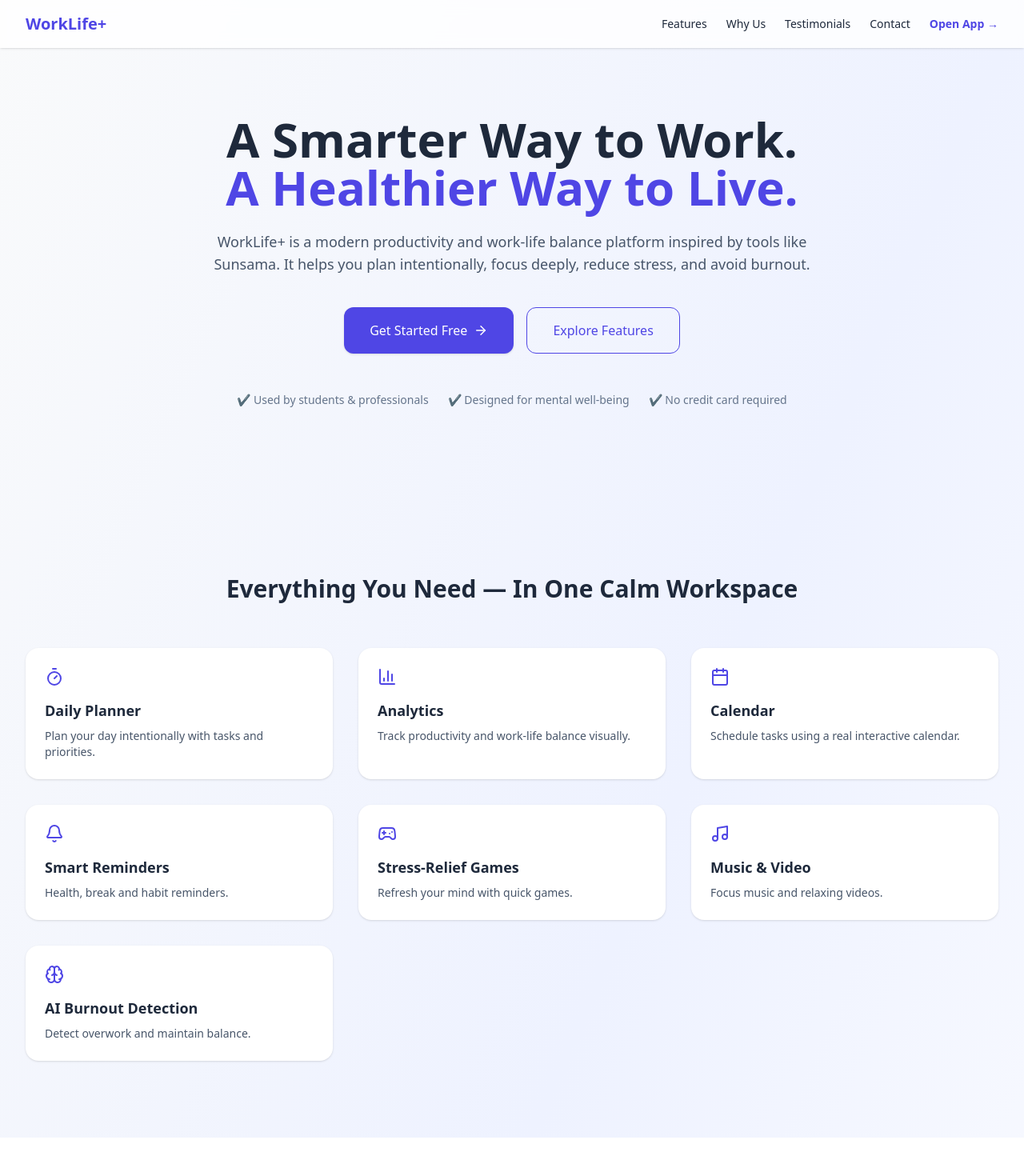
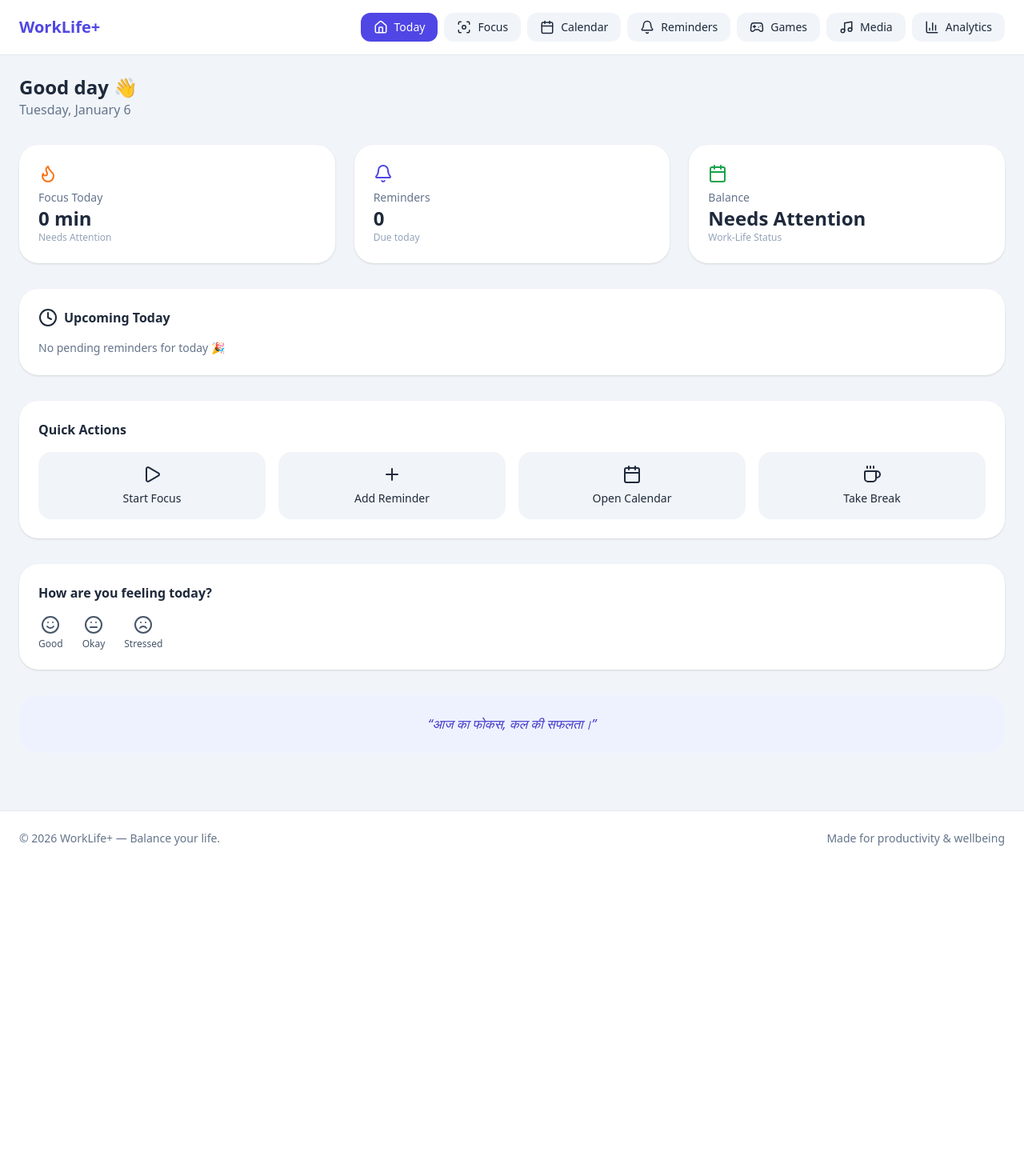
Before and after one commit to adarsh232805/worklife-balance-app_final, a Next.js app: page / in a window 1280 px wide. Shown: the top 1470 px of the page at 80% size. After the commit the page ends 1082 px from the top, so only its background shows below. Built offline with nearby package versions, Linux system fonts and the light colour scheme.

Commit message:
Move app to root page, remove nested app directory

```diff
--- a/app/app/page.tsx
+++ /dev/null
@@ -1,89 +0,0 @@
-"use client";
-
-import { useState } from "react";
-import {
-  Home,
-  Focus,
-  Calendar,
-  Bell,
-  Gamepad2,
-  Music,
-  BarChart3,
-} from "lucide-react";
-
-/* IMPORT ALL SECTIONS */
-import TodayView from "@/components/TodayView";
-import FocusTab from "@/components/FocusTab";
-import CalendarTab from "@/components/CalendarTab";
-import RemindersTab from "@/components/RemindersTab";
-import GamesTab from "@/components/GamesTab";
-import MediaTab from "@/components/MediaTab";
-import AnalyticsTab from "@/components/AnalyticsTab";
-
-/* ================= TABS CONFIG ================= */
-
-const TABS = [
-  { id: "today", label: "Today", icon: <Home size={18} /> },
-  { id: "focus", label: "Focus", icon: <Focus size={18} /> },
-  { id: "calendar", label: "Calendar", icon: <Calendar size={18} /> },
-  { id: "reminders", label: "Reminders", icon: <Bell size={18} /> },
-  { id: "games", label: "Games", icon: <Gamepad2 size={18} /> },
-  { id: "media", label: "Media", icon: <Music size={18} /> },
-  { id: "analytics", label: "Analytics", icon: <BarChart3 size={18} /> },
-];
-
-/* ================= PAGE ================= */
-
-export default function AppPage() {
-  const [activeTab, setActiveTab] = useState("today");
-
-  return (
-    <div className="min-h-screen bg-slate-100">
-
-      {/* TOP NAVBAR */}
-      <header className="sticky top-0 z-40 bg-white border-b">
-        <div className="max-w-7xl mx-auto px-6 py-4 flex items-center justify-between">
-          <h1 className="text-xl font-bold text-indigo-600">
-            WorkLife+
-          </h1>
-
-          <nav className="flex gap-2">
-            {TABS.map((tab) => (
-              <button
-                key={tab.id}
-                onClick={() => setActiveTab(tab.id)}
-                className={`flex items-center gap-2 px-4 py-2 rounded-xl text-sm font-medium transition ${
-                  activeTab === tab.id
-                    ? "bg-indigo-600 text-white"
-                    : "bg-slate-100 hover:bg-slate-200"
-                }`}
-              >
-                {tab.icon}
-                {tab.label}
-              </button>
-            ))}
-          </nav>
-        </div>
-      </header>
-
-      {/* MAIN CONTENT */}
-      <main className="max-w-7xl mx-auto p-6 space-y-6">
-        {activeTab === "today" && <TodayView />}
-        {activeTab === "focus" && <FocusTab />}
-        {activeTab === "calendar" && <CalendarTab />}
-        {activeTab === "reminders" && <RemindersTab />}
-        {activeTab === "games" && <GamesTab />}
-        {activeTab === "media" && <MediaTab />}
-        {activeTab === "analytics" && <AnalyticsTab />}
-      </main>
-
-      {/* FOOTER */}
-      <footer className="mt-12 bg-white border-t">
-        <div className="max-w-7xl mx-auto px-6 py-6 text-sm text-slate-500 flex justify-between">
-          <p>© {new Date().getFullYear()} WorkLife+ — Balance your life.</p>
-          <p>Made for productivity & wellbeing</p>
-        </div>
-      </footer>
-    </div>
-  );
-}
--- a/app/page.tsx
+++ b/app/page.tsx
@@ -1,183 +1,89 @@
 "use client";
 
+import { useState } from "react";
 import {
-  ArrowRight,
+  Home,
+  Focus,
   Calendar,
-  BarChart3,
-  Timer,
   Bell,
   Gamepad2,
   Music,
-  Brain,
-  Mail,
-  Phone,
-  MapPin,
-  Star,
+  BarChart3,
 } from "lucide-react";
 
-export default function LandingPage() {
+/* IMPORT ALL SECTIONS */
+import TodayView from "@/components/TodayView";
+import FocusTab from "@/components/FocusTab";
+import CalendarTab from "@/components/CalendarTab";
+import RemindersTab from "@/components/RemindersTab";
+import GamesTab from "@/components/GamesTab";
+import MediaTab from "@/components/MediaTab";
+import AnalyticsTab from "@/components/AnalyticsTab";
+
+/* ================= TABS CONFIG ================= */
+
+const TABS = [
+  { id: "today", label: "Today", icon: <Home size={18} /> },
+  { id: "focus", label: "Focus", icon: <Focus size={18} /> },
+  { id: "calendar", label: "Calendar", icon: <Calendar size={18} /> },
+  { id: "reminders", label: "Reminders", icon: <Bell size={18} /> },
+  { id: "games", label: "Games", icon: <Gamepad2 size={18} /> },
+  { id: "media", label: "Media", icon: <Music size={18} /> },
+  { id: "analytics", label: "Analytics", icon: <BarChart3 size={18} /> },
+];
+
+/* ================= PAGE ================= */
+
+export default function AppPage() {
+  const [activeTab, setActiveTab] = useState("today");
+
   return (
-    <main className="min-h-screen scroll-smooth bg-gradient-to-br from-gray-50 via-indigo-50 to-white text-slate-800">
+    <div className="min-h-screen bg-slate-100">
 
-      {/* ================= NAVBAR ================= */}
-      <nav className="fixed top-0 left-0 right-0 z-50 bg-white/80 backdrop-blur shadow px-8 py-4 flex justify-between items-center">
-        <h1 className="text-xl font-bold text-indigo-600">WorkLife+</h1>
+      {/* TOP NAVBAR */}
+      <header className="sticky top-0 z-40 bg-white border-b">
+        <div className="max-w-7xl mx-auto px-6 py-4 flex items-center justify-between">
+          <h1 className="text-xl font-bold text-indigo-600">
+            WorkLife+
+          </h1>
 
-        <div className="hidden md:flex gap-6 text-sm font-medium">
-          <a href="#features">Features</a>
-          <a href="#why">Why Us</a>
-          <a href="#testimonials">Testimonials</a>
-          <a href="#contact">Contact</a>
-          <a href="/app" className="text-indigo-600 font-semibold">
-            Open App →
-          </a>
+          <nav className="flex gap-2">
+            {TABS.map((tab) => (
+              <button
+                key={tab.id}
+                onClick={() => setActiveTab(tab.id)}
+                className={`flex items-center gap-2 px-4 py-2 rounded-xl text-sm font-medium transition ${
+                  activeTab === tab.id
+                    ? "bg-indigo-600 text-white"
+                    : "bg-slate-100 hover:bg-slate-200"
+                }`}
+              >
+                {tab.icon}
+                {tab.label}
+              </button>
+            ))}
+          </nav>
         </div>
-      </nav>
+      </header>
 
-      {/* ================= HERO ================= */}
-      <section className="pt-36 pb-28 text-center max-w-6xl mx-auto px-6">
-        <h2 className="text-5xl md:text-6xl font-bold leading-tight">
-          A Smarter Way to Work.
-          <br />
-          <span className="text-indigo-600">A Healthier Way to Live.</span>
-        </h2>
+      {/* MAIN CONTENT */}
+      <main className="max-w-7xl mx-auto p-6 space-y-6">
+        {activeTab === "today" && <TodayView />}
+        {activeTab === "focus" && <FocusTab />}
+        {activeTab === "calendar" && <CalendarTab />}
+        {activeTab === "reminders" && <RemindersTab />}
+        {activeTab === "games" && <GamesTab />}
+        {activeTab === "media" && <MediaTab />}
+        {activeTab === "analytics" && <AnalyticsTab />}
+      </main>
 
-        <p className="mt-6 text-lg text-slate-600 max-w-3xl mx-auto">
-          WorkLife+ is a modern productivity and work-life balance platform
-          inspired by tools like Sunsama. It helps you plan intentionally,
-          focus deeply, reduce stress, and avoid burnout.
-        </p>
-
-        <div className="mt-10 flex justify-center gap-4">
-          <a
-            href="/app"
-            className="inline-flex items-center gap-2 bg-indigo-600 text-white px-8 py-4 rounded-xl shadow"
-          >
-            Get Started Free <ArrowRight size={18} />
-          </a>
-
-          <a
-            href="#features"
-            className="px-8 py-4 rounded-xl border border-indigo-600 text-indigo-600"
-          >
-            Explore Features
-          </a>
+      {/* FOOTER */}
+      <footer className="mt-12 bg-white border-t">
+        <div className="max-w-7xl mx-auto px-6 py-6 text-sm text-slate-500 flex justify-between">
+          <p>© {new Date().getFullYear()} WorkLife+ — Balance your life.</p>
+          <p>Made for productivity & wellbeing</p>
         </div>
-
-        {/* TRUST BAR */}
-        <div className="mt-12 flex flex-wrap justify-center gap-6 text-sm text-slate-500">
-          <span>✔ Used by students & professionals</span>
-          <span>✔ Designed for mental well-being</span>
-          <span>✔ No credit card required</span>
-        </div>
-      </section>
-
-      {/* ================= FEATURES ================= */}
-      <section id="features" className="py-24 max-w-7xl mx-auto px-8">
-        <h3 className="text-3xl font-semibold text-center mb-14">
-          Everything You Need — In One Calm Workspace
-        </h3>
-
-        <div className="grid md:grid-cols-3 gap-8">
-          <Feature icon={<Timer />} title="Daily Planner" desc="Plan your day intentionally with tasks and priorities." link="/app?tab=today" />
-          <Feature icon={<BarChart3 />} title="Analytics" desc="Track productivity and work-life balance visually." link="/app?tab=analytics" />
-          <Feature icon={<Calendar />} title="Calendar" desc="Schedule tasks using a real interactive calendar." link="/app?tab=calendar" />
-          <Feature icon={<Bell />} title="Smart Reminders" desc="Health, break and habit reminders." link="/app?tab=reminders" />
-          <Feature icon={<Gamepad2 />} title="Stress-Relief Games" desc="Refresh your mind with quick games." link="/app?tab=games" />
-          <Feature icon={<Music />} title="Music & Video" desc="Focus music and relaxing videos." link="/app?tab=media" />
-          <Feature icon={<Brain />} title="AI Burnout Detection" desc="Detect overwork and maintain balance." link="/app?tab=analytics" />
-        </div>
-      </section>
-
-      {/* ================= WHY US ================= */}
-      <section id="why" className="py-24 bg-white">
-        <h3 className="text-3xl font-semibold text-center mb-12">
-          Why Choose WorkLife+?
-        </h3>
-
-        <div className="grid md:grid-cols-3 gap-10 max-w-6xl mx-auto px-8 text-center">
-          <WhyCard title="Designed for Balance" text="Not just productivity — we focus on mental well-being." />
-          <WhyCard title="Simple & Calm UI" text="Clean design that reduces cognitive overload." />
-          <WhyCard title="All-in-One Platform" text="Tasks, focus, analytics, calendar, and relaxation in one place." />
-        </div>
-      </section>
-
-      {/* ================= TESTIMONIALS ================= */}
-      <section id="testimonials" className="py-24 max-w-7xl mx-auto px-8">
-        <h3 className="text-3xl font-semibold text-center mb-12">
-          Loved by Users
-        </h3>
-
-        <div className="grid md:grid-cols-3 gap-8">
-          <Testimonial name="Adarsh Singh" role="CSE Student" text="This project genuinely helped me manage studies and personal life better." />
-          <Testimonial name="Riya Mehta" role="Software Intern" text="The focus mode and analytics are extremely helpful." />
-          <Testimonial name="Aman Kumar" role="Freelancer" text="Finally a productivity tool that doesn’t cause burnout." />
-          <Testimonial name="Sneha Patel" role="MBA Student" text="Clean UI and very calming experience." />
-          <Testimonial name="Rahul Verma" role="Working Professional" text="The calendar and reminders keep me disciplined." />
-          <Testimonial name="Priya Sharma" role="Designer" text="Love the balance between work and relaxation features." />
-        </div>
-      </section>
-
-      {/* ================= CONTACT ================= */}
-      <section id="contact" className="py-24 bg-slate-900 text-slate-200">
-        <h3 className="text-3xl font-semibold text-center mb-12 text-white">
-          Get in Touch
-        </h3>
-
-        <div className="grid md:grid-cols-3 gap-10 max-w-6xl mx-auto px-8 text-center">
-          <ContactCard icon={<Mail />} title="Email" text="support@worklifeplus.com" />
-          <ContactCard icon={<Phone />} title="Phone" text="+91-98765-43210" />
-          <ContactCard icon={<MapPin />} title="Address" text="ABES Engineering College, Ghaziabad, India" />
-        </div>
-
-        <p className="text-center text-sm text-slate-400 mt-12">
-          © 2025 WorkLife+. All rights reserved.
-        </p>
-      </section>
-    </main>
-  );
-}
-
-/* ================= COMPONENTS ================= */
-
-function Feature({ icon, title, desc, link }: any) {
-  return (
-    <a href={link} className="bg-white rounded-2xl p-6 shadow hover:shadow-xl transition">
-      <div className="text-indigo-600 mb-4">{icon}</div>
-      <h4 className="font-semibold text-lg mb-2">{title}</h4>
-      <p className="text-sm text-slate-600">{desc}</p>
-    </a>
-  );
-}
-
-function WhyCard({ title, text }: any) {
-  return (
-    <div className="bg-white rounded-2xl p-6 shadow">
-      <h4 className="font-semibold text-lg mb-2">{title}</h4>
-      <p className="text-sm text-slate-600">{text}</p>
+      </footer>
     </div>
   );
 }
-
-function Testimonial({ name, role, text }: any) {
-  return (
-    <div className="bg-white rounded-2xl p-6 shadow">
-      <div className="flex gap-1 text-yellow-500 mb-2">
-        {[...Array(5)].map((_, i) => <Star key={i} size={14} />)}
-      </div>
-      <p className="italic text-slate-600">“{text}”</p>
-      <p className="mt-4 font-semibold">{name}</p>
-      <p className="text-xs text-slate-500">{role}</p>
-    </div>
-  );
-}
-
-function ContactCard({ icon, title, text }: any) {
-  return (
-    <div className="bg-slate-800 rounded-2xl p-6">
-      <div className="text-indigo-400 mb-3">{icon}</div>
-      <h4 className="font-semibold mb-1">{title}</h4>
-      <p className="text-sm">{text}</p>
-    </div>
-  );
-}
```
Also changed, not shown: 1 other file (tests, documents, lock files or other folders).
